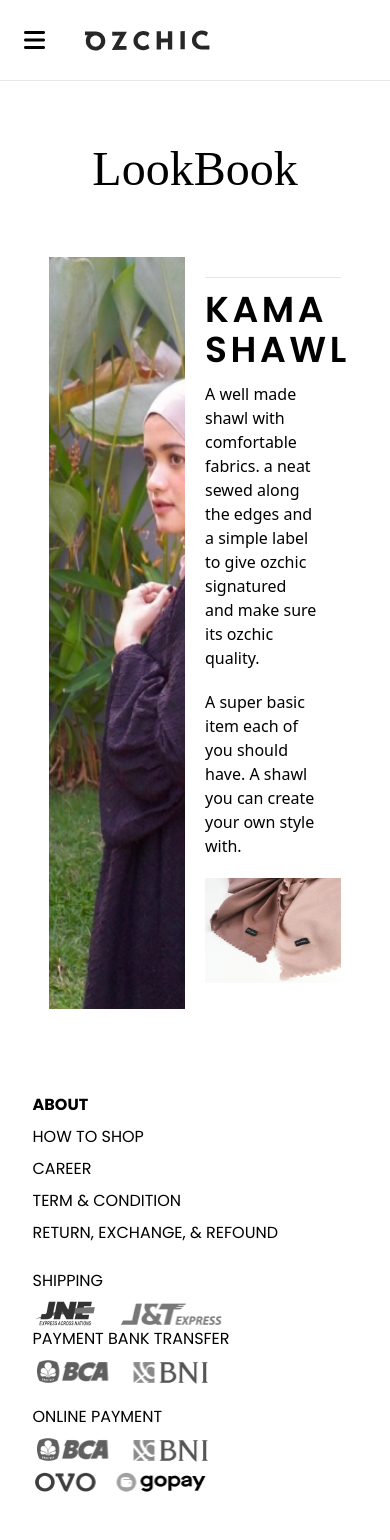
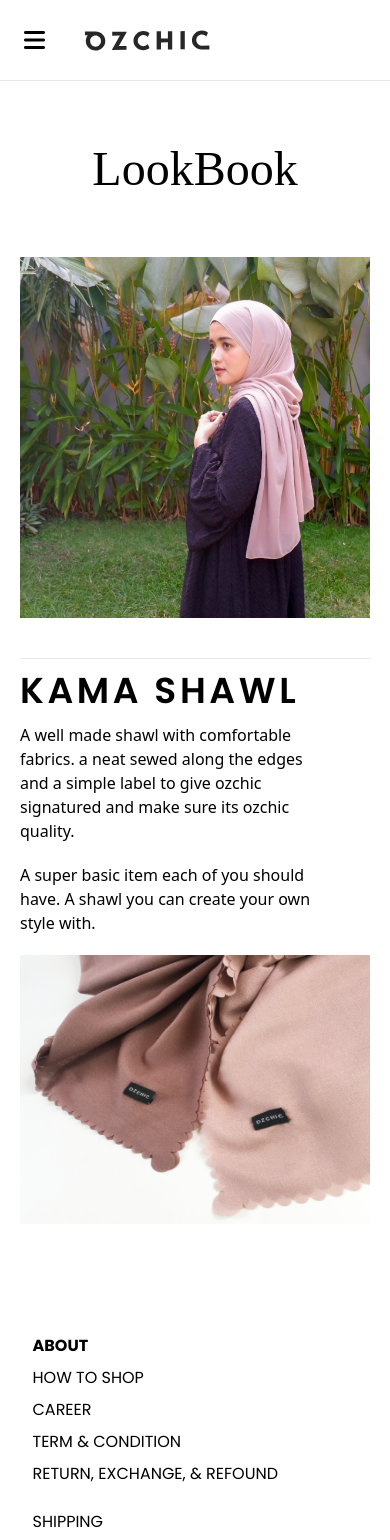
Before and after one commit to zarmintaa/ozchic-next, a Next.js app: page /lookbook in a window 390 px wide. Shown: the top 1540 px of the page. Built offline with nearby package versions, Linux system fonts and the light colour scheme; a web font is replaced by a local one.

Commit message:
add responsive

```diff
--- a/components/layout/footer.js
+++ b/components/layout/footer.js
@@ -34,7 +34,7 @@ const Footer = () => {
               </div>
             </div>
           </div>
-          <div className="">
+          <div className="mt-5 lg:mt-0">
             <div className="grid gap-2">
               <span>PAYMENT BANK TRANSFER</span>
               <Image
--- a/pages/inspiration.js
+++ b/pages/inspiration.js
@@ -3,7 +3,7 @@ const Inspiration = () => {
   const image1 =
     "/images/assets/static/inspiration/street-photography-of-woman-wearing-blue-coat.png";
   return (
-    <div className="grid grid-cols-2 my-10 min-h-screen">
+    <div className="grid lg:grid-cols-2 px-5 lg:px-0 my-10 min-h-screen">
       <Image
         src={image1}
         height={720}
@@ -12,7 +12,7 @@ const Inspiration = () => {
         className="object-cover w-full h-full"
         layout="responsive"
       />
-      <div className="px-36">
+      <div className="px-5 lg:px-36">
         <h1 className="font-semibold font-f-poppins text-3xl text-slate-700 mt-20 leading-relaxed">
           Here are the tittle of the article you write for your site
         </h1>
@@ -39,7 +39,7 @@ const Inspiration = () => {
           vel, volutpat nisl. Aenean lorem massa, molestie non libero a, posuere
           rutrum diam. Mauris scelerisque congue justo,
         </p>
-        <button className="mt-10 bg-white text-slate-900 px-10 py-2 rounded-md border-2 font-f-poppins font-semibold border-slate-900">
+        <button className="mt-10 bg-white hover:bg-gray-200 text-slate-900 px-10 py-2 rounded-md border-2 font-f-poppins font-semibold border-slate-900">
           Read More
         </button>
       </div>
--- a/pages/lookbook.js
+++ b/pages/lookbook.js
@@ -2,11 +2,11 @@ import Image from "next/image";
 
 const Lookbook = () => {
   return (
-    <div className="mb-10 w-9/12 mx-auto">
+    <div className="mb-10 w-full lg:w-9/12 px-5 lg:px-0 mx-auto">
       <div className="text-center py-16">
         <h1 className="font-f-unna text-5xl">LookBook</h1>
       </div>
-      <div className="grid grid-cols-2 gap-5">
+      <div className="grid lg:grid-cols-2 gap-5">
         <Image
           src="/images/assets/static/lookbook/lookbook-model.png"
           alt="lookbook"
```
